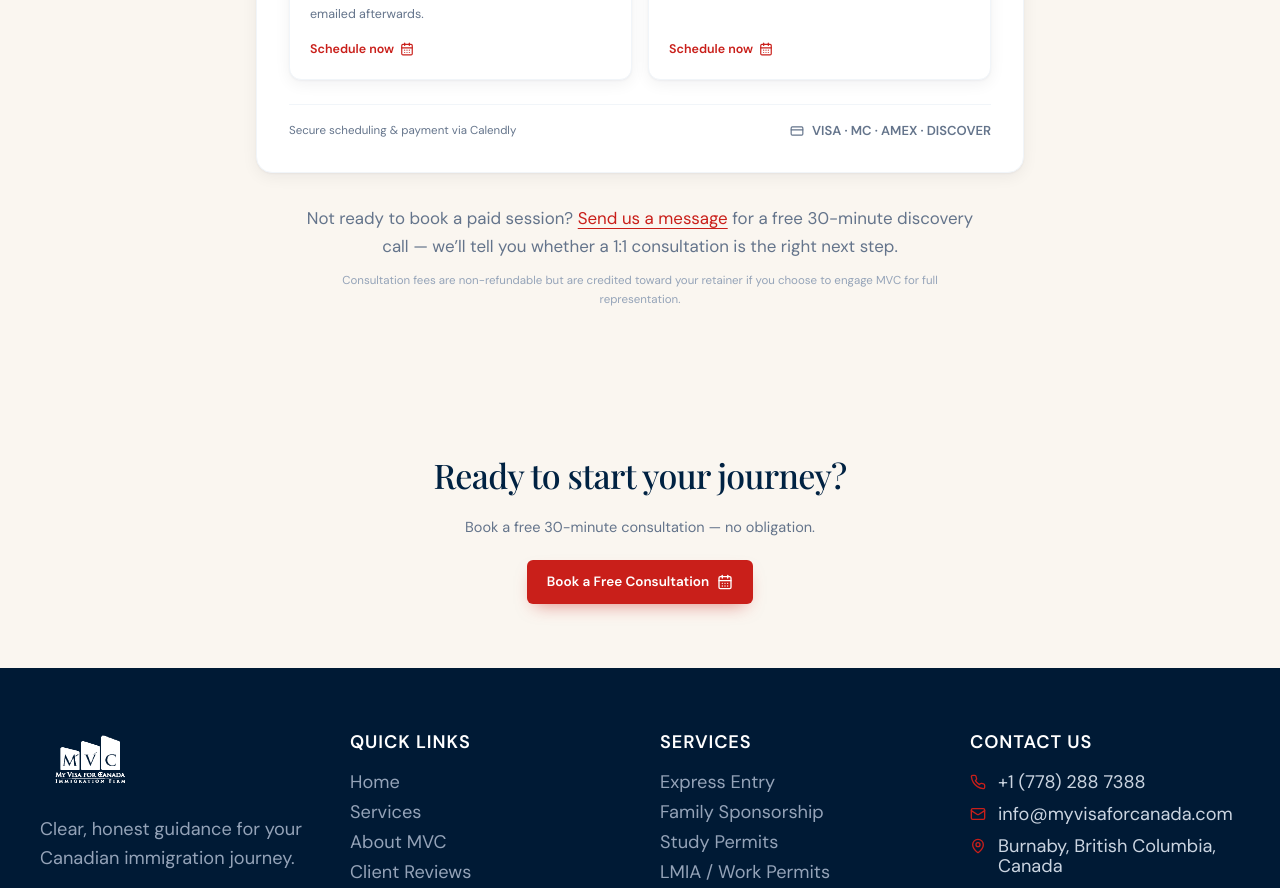
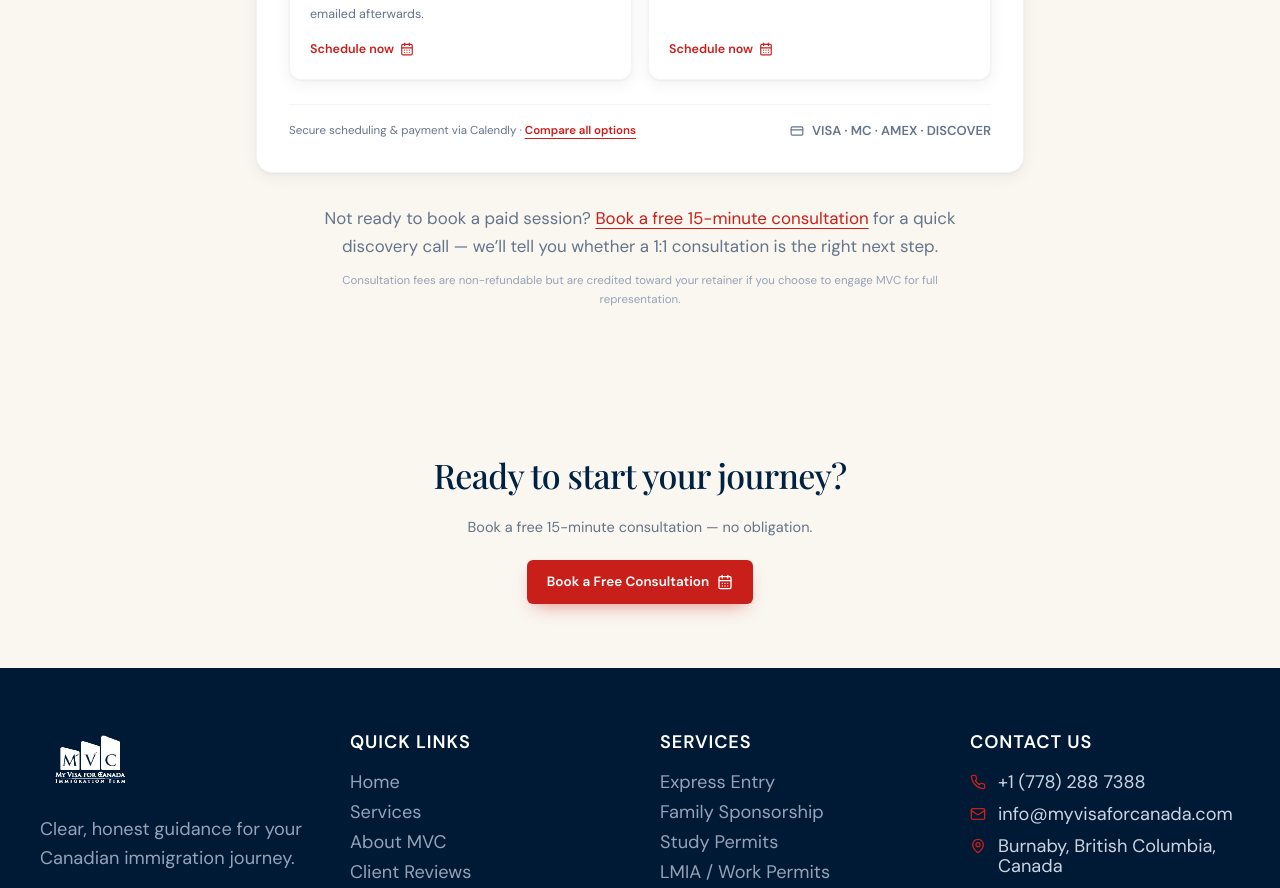
Before and after one commit to lloyd-delacruz/MVC, a Next.js app: page /contact in a window 1280 px wide. Shown: the part 2820-3708 px from the top of the page. Built offline with nearby package versions, Linux system fonts and the light colour scheme.

Commit message:
feat: update consultation duration to 15 minutes and enhance booking options

```diff
--- a/app/blog/page.tsx
+++ b/app/blog/page.tsx
@@ -69,7 +69,7 @@ export default async function BlogPage() {
 
       <BottomCta
         title="Got a specific question?"
-        body="Book a free 30-minute consultation. We'll give you an honest read on your situation — no obligation."
+        body="Book a free 15-minute consultation. We'll give you an honest read on your situation — no obligation."
         buttonText="Book a Free Consultation"
         buttonHref="/contact"
       />
--- a/app/contact/page.tsx
+++ b/app/contact/page.tsx
@@ -324,6 +324,19 @@ export default async function ContactPage() {
             <div className="mt-6 flex flex-wrap items-center justify-between gap-3 border-t border-slate-100 pt-4">
               <div className="text-[11.5px] text-slate-500">
                 Secure scheduling &amp; payment via Calendly
+                {contact.bookingAllUrl && (
+                  <>
+                    {" · "}
+                    <a
+                      href={contact.bookingAllUrl}
+                      target="_blank"
+                      rel="noopener noreferrer"
+                      className="font-semibold text-brand-red underline underline-offset-4 hover:text-brand-redDark"
+                    >
+                      Compare all options
+                    </a>
+                  </>
+                )}
               </div>
               <div className="flex items-center gap-2 text-[10px] font-semibold text-slate-500">
                 <CreditCard className="h-3.5 w-3.5" />
@@ -334,13 +347,24 @@ export default async function ContactPage() {
 
           <p className="mx-auto mt-8 max-w-2xl text-center text-[13px] leading-relaxed text-slate-500">
             Not ready to book a paid session?{" "}
-            <Link
-              href="#main"
-              className="text-brand-red underline underline-offset-4 hover:text-brand-redDark"
-            >
-              Send us a message
-            </Link>{" "}
-            for a free 30-minute discovery call — we&rsquo;ll tell you whether a 1:1 consultation is the right next step.
+            {contact.freeConsultationUrl ? (
+              <a
+                href={contact.freeConsultationUrl}
+                target="_blank"
+                rel="noopener noreferrer"
+                className="text-brand-red underline underline-offset-4 hover:text-brand-redDark"
+              >
+                Book a free 15-minute consultation
+              </a>
+            ) : (
+              <Link
+                href="#main"
+                className="text-brand-red underline underline-offset-4 hover:text-brand-redDark"
+              >
+                Send us a message
+              </Link>
+            )}{" "}
+            for a quick discovery call — we&rsquo;ll tell you whether a 1:1 consultation is the right next step.
           </p>
 
           <p className="mx-auto mt-3 max-w-2xl text-center text-[11.5px] leading-relaxed text-slate-400">
@@ -351,9 +375,9 @@ export default async function ContactPage() {
 
       <BottomCta
         title="Ready to start your journey?"
-        body="Book a free 30-minute consultation — no obligation."
+        body="Book a free 15-minute consultation — no obligation."
         buttonText="Book a Free Consultation"
-        buttonHref="#consultation"
+        buttonHref={contact.freeConsultationUrl ?? "#consultation"}
       />
     </>
   );
--- a/app/faq/page.tsx
+++ b/app/faq/page.tsx
@@ -66,7 +66,7 @@ export default async function FaqPage() {
 
       <BottomCta
         title="Still have questions?"
-        body="Book a free 30-minute consultation."
+        body="Book a free 15-minute consultation."
         buttonText="Book a Free Consultation"
         buttonHref="/contact"
       />
--- a/app/get-started/page.tsx
+++ b/app/get-started/page.tsx
@@ -30,7 +30,7 @@ const steps = [
   {
     num: "01",
     title: "Book your free consultation",
-    body: "A 30-minute call with a Regulated Canadian Immigration Consultant. No obligation, no sales pressure. We listen to your goals, ask about your situation, and give you our honest read on whether — and how — we can help.",
+    body: "A 15-minute call with a Regulated Canadian Immigration Consultant. No obligation, no sales pressure. We listen to your goals, ask about your situation, and give you our honest read on whether — and how — we can help.",
     you_do: "Book a time. Tell us a little about your situation in the booking form so we can prepare.",
     we_do: "Review your situation in advance. Walk you through the relevant pathways. Answer every question.",
   },
@@ -182,7 +182,7 @@ export default function GetStartedPage() {
               <strong className="font-semibold text-navy-800">
                 This is informational guidance — not a binding eligibility decision.
               </strong>{" "}
-              Immigration cases are unique. Your free 30-minute consultation gives you an RCIC&rsquo;s formal opinion on your situation. We never guarantee immigration outcomes.
+              Immigration cases are unique. Your free 15-minute consultation gives you an RCIC&rsquo;s formal opinion on your situation. We never guarantee immigration outcomes.
             </p>
           </div>
 
@@ -285,7 +285,7 @@ export default function GetStartedPage() {
 
       <BottomCta
         title="Ready to start your journey?"
-        body="Book a free 30-minute consultation — no obligation."
+        body="Book a free 15-minute consultation — no obligation."
         buttonText="Book a Free Consultation"
         buttonHref="/contact"
       />
--- a/components/ui/Button.tsx
+++ b/components/ui/Button.tsx
@@ -31,8 +31,13 @@ export function Button({
   trail = "none",
   className = "",
 }: ButtonProps) {
+  const isExternal = /^https?:\/\//.test(href);
   return (
-    <Link href={href} className={`${base} ${styles[variant]} ${className}`}>
+    <Link
+      href={href}
+      className={`${base} ${styles[variant]} ${className}`}
+      {...(isExternal ? { target: "_blank", rel: "noopener noreferrer" } : {})}
+    >
       <span>{children}</span>
       {trail === "arrow" && (
         <ArrowRight className="h-4 w-4 transition-transform group-hover:translate-x-1" />
--- a/lib/content/contact.ts
+++ b/lib/content/contact.ts
@@ -37,7 +37,7 @@ const CONTACT: ContactContent = {
       price: "$250 CAD",
       description:
         "Talk to a Regulated Canadian Immigration Consultant online (Zoom or Google Meet) and discuss your immigration plan or ask specific case-related questions. 60 minutes. Notes & next steps emailed afterwards.",
-      href: "https://calendly.com/REPLACE-WITH-MVC-CALENDLY/virtual-consultation",
+      href: "https://calendly.com/yaniv-20/1-1-interview-case-officer",
     },
     {
       id: "inoffice",
@@ -45,9 +45,11 @@ const CONTACT: ContactContent = {
       price: "$350 CAD",
       description:
         "Meet your RCIC face-to-face at our Burnaby, BC office. Bring documents, ask every question, and leave with a written plan. 60 minutes. Free parking on site, transit-accessible.",
-      href: "https://calendly.com/REPLACE-WITH-MVC-CALENDLY/in-office-consultation",
+      href: "https://calendly.com/yaniv-20/mvc-1-1-virtual-consultation-250-clone",
     },
   ],
+  bookingAllUrl: "https://calendly.com/yaniv-20",
+  freeConsultationUrl: "https://calendly.com/yaniv-20/mvc-15-minute-free-consultation",
   socialLinks: [
     { id: "facebook", platform: "Facebook", url: "#" },
     { id: "instagram", platform: "Instagram", url: "#" },
--- a/lib/content/types.ts
+++ b/lib/content/types.ts
@@ -122,6 +122,8 @@ export type ContactContent = {
   addressLine: string;
   offices: OfficeItem[];
   bookingOptions: BookingOptionItem[];
+  bookingAllUrl?: string;
+  freeConsultationUrl?: string;
   socialLinks: SocialLinkItem[];
 };
 
```
